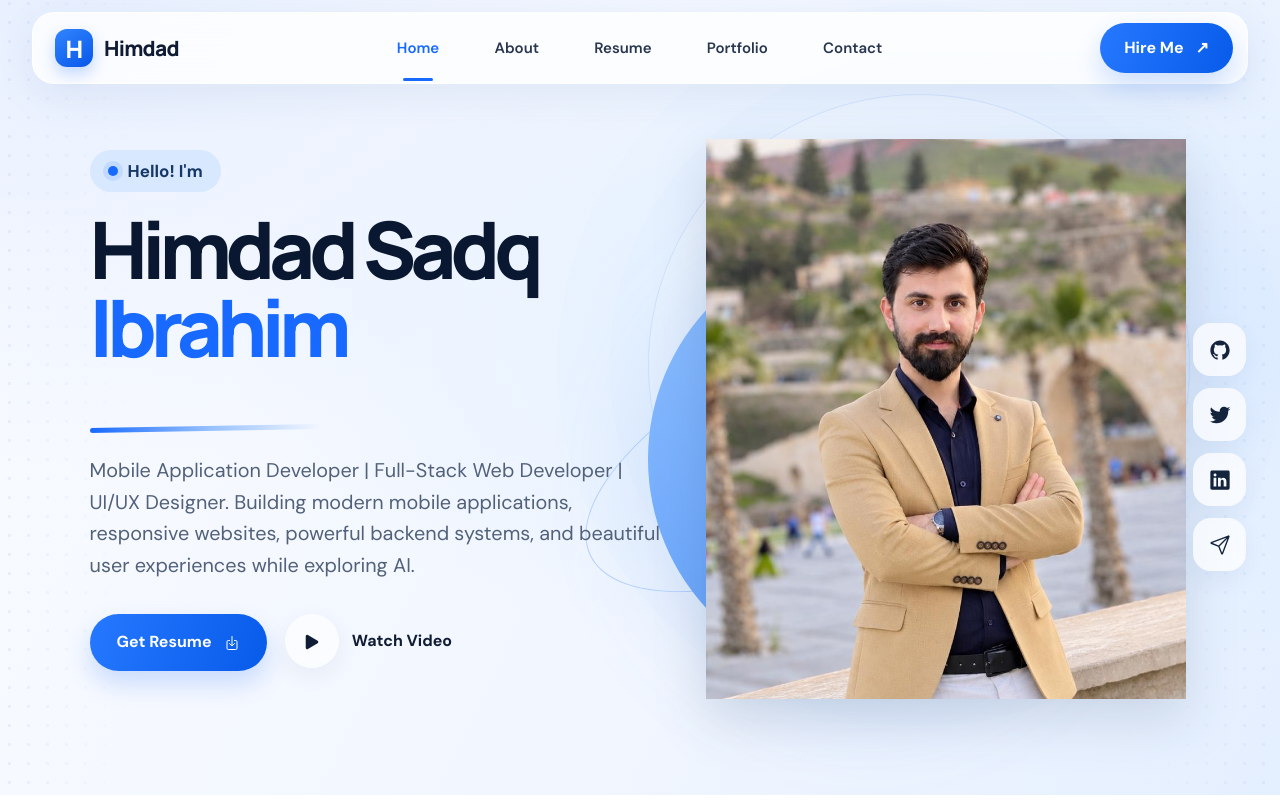
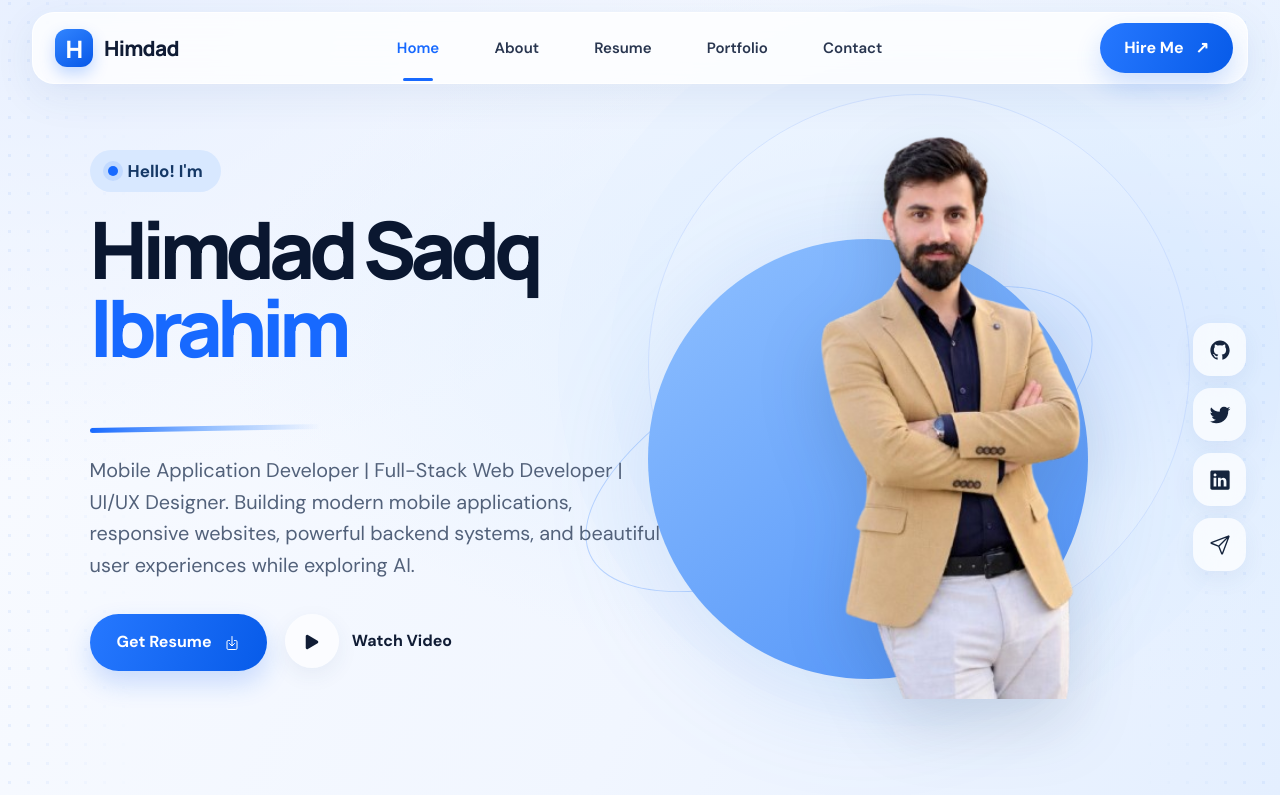
Before and after one commit to Himdadsadq/himdad, a plain HTML site: page index.html in a window 1280 px wide. Shown: the top 800 px of the page. Drawn offline with nearby package versions, Linux system fonts and the light colour scheme.

Commit message:
Use transparent portfolio portrait

```diff
--- a/assets/css/style.css
+++ b/assets/css/style.css
@@ -265,8 +265,10 @@ cursor:zoom-in}
 .hero-photo-wrap img{
 height:100%;
 width:100%;
-object-fit:cover;
-object-position:center 36%;
+object-fit:contain;
+object-position:center bottom;
+transform:scale(1.25);
+transform-origin:center bottom;
 filter:drop-shadow(0 20px 26px #172f5425)}
 .hero-social-arc{
 position:absolute;
--- a/index.html
+++ b/index.html
@@ -71,7 +71,7 @@
       <div class="hero-right">
         <div class="hero-photo-arc">
           <figure class="hero-photo-wrap" onclick="showImageModal(this)">
-            <img src="./assets/images/himdad-profile.jpg" alt="Himdad" id="heroPhoto">
+            <img src="./assets/images/himdad-profile.png" alt="Himdad" id="heroPhoto">
           </figure>
           <ul class="hero-social-arc">
             <li><a href="https://github.com/Himdadsadq" class="hero-social-circle" aria-label="GitHub"><ion-icon name="logo-github"></ion-icon></a></li>
@@ -125,7 +125,7 @@
         <!-- lera ra baxom nusye -->
 
         <figure class="avatar-box" onclick="showImageModal()">
-          <img src="./assets/images/himdad-profile.jpg" alt="Himdad">
+          <img src="./assets/images/himdad-profile.png" alt="Himdad">
         </figure>
 
         <!-- Modal for Enlarged Image -->
```
Also changed, not shown: assets/images/himdad-profile.jpg (deleted), assets/images/himdad-profile.png (added).
